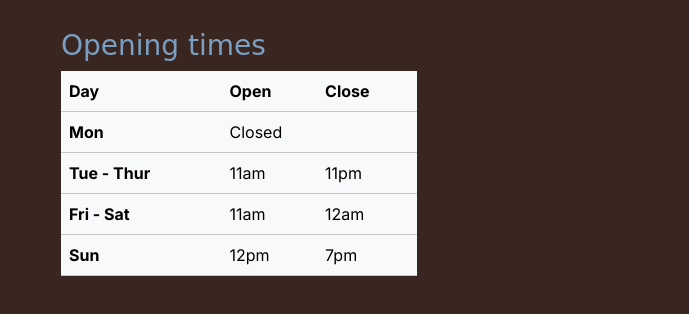
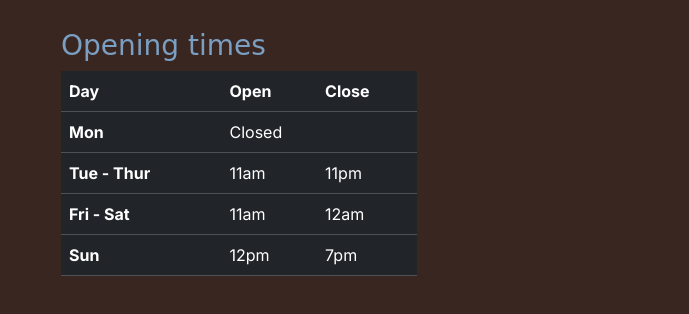
Before and after one commit to vanesaivch/broadwalk-games, a plain HTML site: page index.html in a window 1280 px wide. Shown: the part 1189-1503 px from the top of the page, 591-1280 px from the left. Drawn offline with nearby package versions, Linux system fonts and the light colour scheme; a web font is replaced by a local one.

Commit message:
changed table color

```diff
--- a/index.html
+++ b/index.html
@@ -215,7 +215,7 @@
                   <!-- Opening times -->
                 <div class="col-12 col-md-6 col-xl-4">
                     <h3 class="sub-heading-color">Opening times</h3>
-                    <table class="table table-light">
+                    <table class="table table-dark">
                         <thead>
                             <tr>
                                 <th scope="col">Day</th>
```
